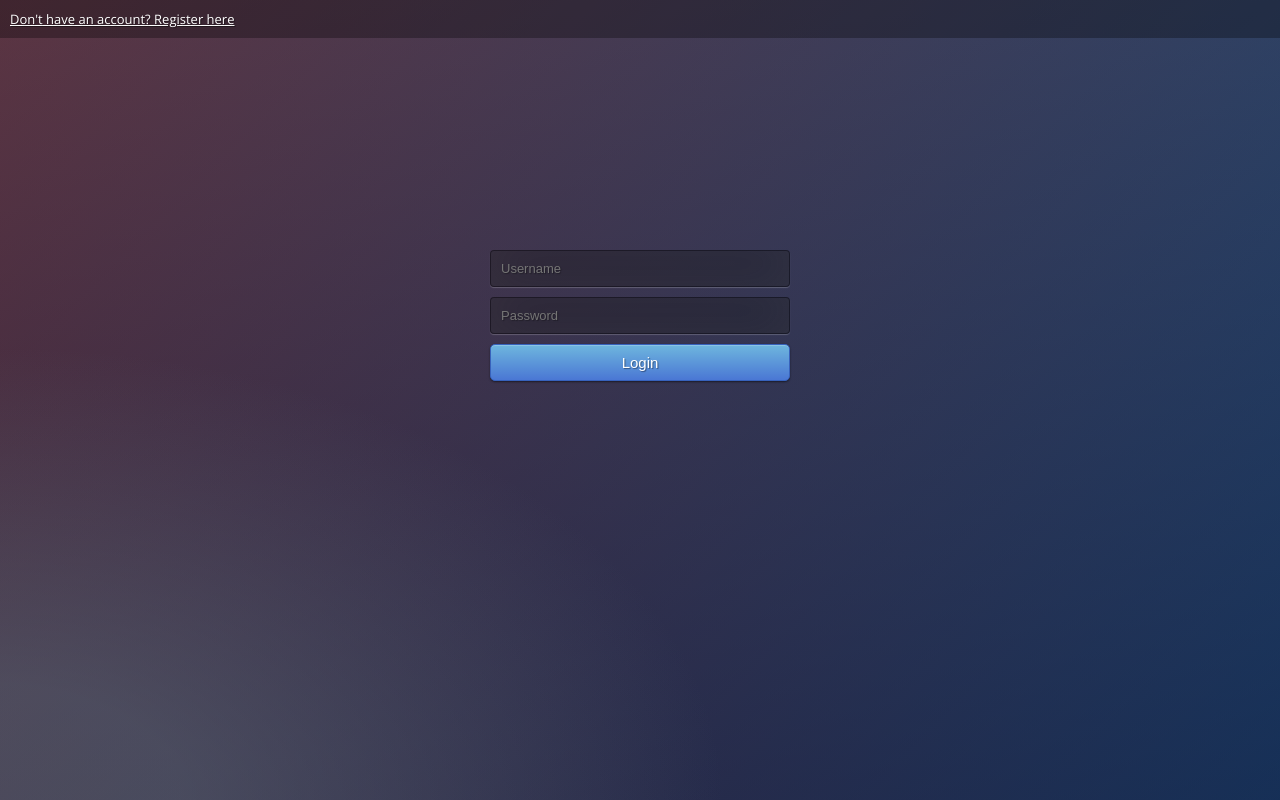
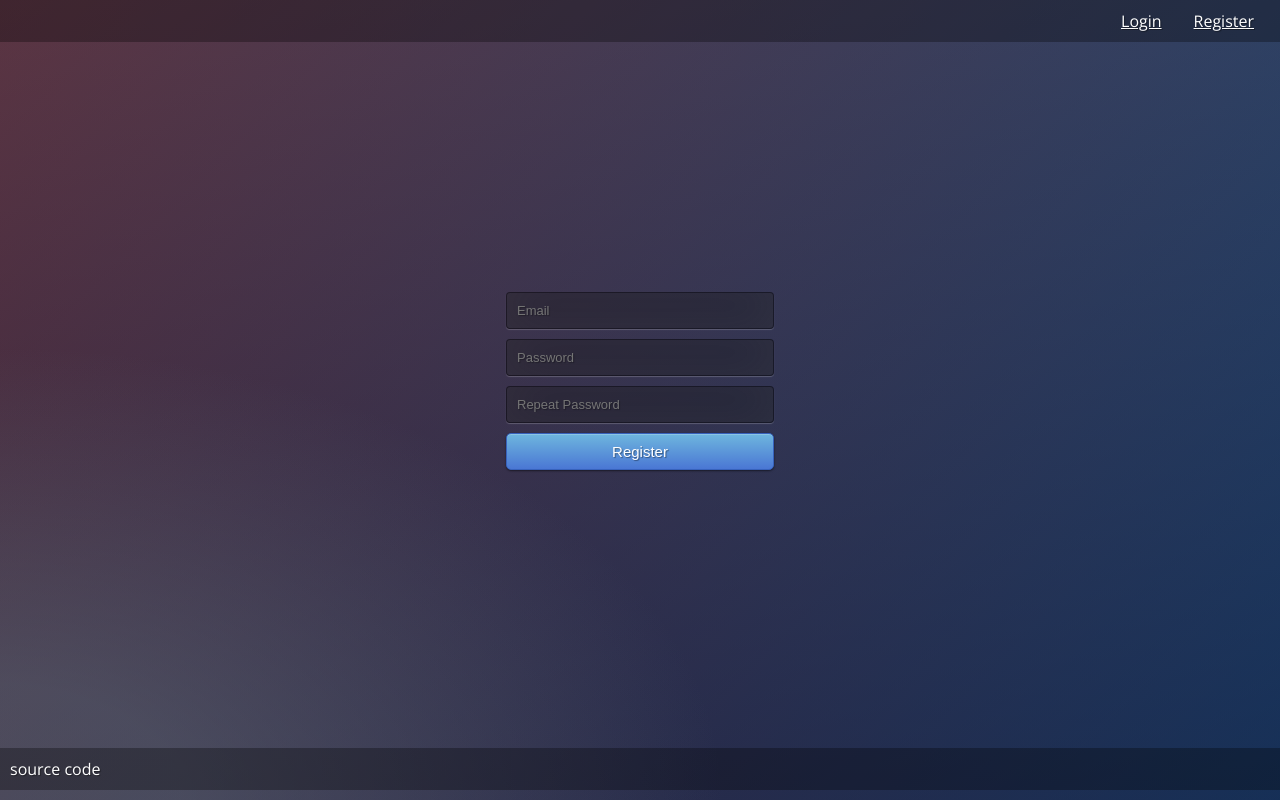
Before and after one commit to capytasks/capytasks-ui, a React (Create React App) app: page /register in a window 1280 px wide. Built offline with nearby package versions, Linux system fonts and the light colour scheme.

Commit message:
feat:add routes

```diff
--- a/package.json
+++ b/package.json
@@ -8,6 +8,7 @@
     "@testing-library/user-event": "^13.5.0",
     "react": "^18.2.0",
     "react-dom": "^18.2.0",
+    "react-router-dom": "^6.22.3",
     "react-scripts": "5.0.1",
     "web-vitals": "^2.1.4"
   },
--- a/src/App.css
+++ b/src/App.css
@@ -26,13 +26,18 @@ body {
 	background: -webkit-radial-gradient(0% 100%, ellipse cover, rgba(104,128,138,.4) 10%,rgba(138,114,76,0) 40%), linear-gradient(to bottom,  rgba(57,173,219,.25) 0%,rgba(42,60,87,.4) 100%), linear-gradient(135deg,  #670d10 0%,#092756 100%);
 	filter: progid:DXImageTransform.Microsoft.gradient( startColorstr='#3E1D6D', endColorstr='#092756',GradientType=1 );
 }
+
+.app {
+	position: relative;
+	display: flex;
+	flex-direction: column;
+	min-height: 100vh;
+}
 .login {
-	position: absolute;
-	top: 50%;
-	left: 50%;
-	margin: -150px 0 0 -150px;
 	width:300px;
 	height:300px;
+	margin: auto;
+	padding: 16px;
 }
 .login h1 { color: #fff; text-shadow: 0 0 10px rgba(0,0,0,0.3); letter-spacing:1px; text-align:center; }
 
@@ -57,20 +62,49 @@ input {
 }
 input:focus { box-shadow: inset 0 -5px 45px rgba(100,100,100,0.4), 0 1px 1px rgba(255,255,255,0.2); }
 
-.main-page .change-login-form {
+.header {
 -webkit-font-smoothing: antialiased;
 font-family: 'Open Sans', sans-serif;
 box-sizing: border-box;
-text-decoration: underline;
 text-shadow: 1px 1px 1px rgba(0,0,0,0.4);
 margin-bottom: 10px;
 background: rgba(0,0,0,0.3);
 border: none;
 outline: none;
 padding: 10px;
-font-size: 13px;
 color: #fff;
 cursor: pointer;
 width: 100%;
-display: block;
+display: flex;
+justify-content: end;
 }
+
+.header .header-links {
+font-size: 16px;
+color: #fff;
+cursor: pointer;
+margin: 16px;
+}
+
+.sticky-footer {
+	position: fixed;
+	bottom: 0;
+	width: 100%;
+    -webkit-font-smoothing: antialiased;
+    font-family: 'Open Sans', sans-serif;
+    box-sizing: border-box;
+    text-shadow: 1px 1px 1px rgba(0,0,0,0.4);
+    margin-bottom: 10px;
+    background: rgba(0,0,0,0.3);
+    border: none;
+    outline: none;
+    padding: 10px;
+    color: #fff;
+    cursor: pointer;
+  }
+
+  .sticky-footer a {
+	text-decoration: none;
+	color: #fff;
+    cursor: pointer;
+  }
--- a/src/App.tsx
+++ b/src/App.tsx
@@ -1,41 +1,22 @@
 import React from 'react';
-import Login from './components/Login';
-import Registration from './components/Registration';
-import './App.css';
-
-
+import { BrowserRouter as Router, Routes, Route } from 'react-router-dom';
+import Header from './components/Header';
+import Footer from './components/Footer';
+import Login from './pages/Login';
+import Registration from './pages/Registration';
 
 const App: React.FC = () => {
-  const [showLoginForm, setShowLoginForm] = React.useState(true);
-
-  const handleFormChange = () => {
-    setShowLoginForm((prevShowLoginForm) => !prevShowLoginForm);
-  };
-
-  const handleLogin = (username: string, password: string) => {
-    // Handle login logic here
-  };
-
-  const handleRegistration = (email: string, password: string) => {
-    // Handle registration logic here
-  };
-
   return (
-    <div className='main-page'>
-      {showLoginForm ? (
-        <Login onLogin={handleLogin} />
-      ) : (
-        <Registration onRegister={handleRegistration} />
-      )}
-
-      <a className="change-login-form" onClick={handleFormChange}>
-        {showLoginForm ? (
-         "Don't have an account? Register here"
-        ) : (
-          "Back to the login page"
-        )}
-      </a>
-    </div>
+    <Router>
+      <div className='app'>
+        <Header />
+        <Routes>
+          <Route path="/" element={<Login />} />
+          <Route path="/register" element={<Registration />} />
+        </Routes>
+        <Footer />
+      </div>
+    </Router>
   );
 };
 
--- /dev/null
+++ b/src/components/Footer.tsx
@@ -0,0 +1,12 @@
+// components/Footer.tsx
+import React from 'react';
+
+const Footer: React.FC = () => {
+  return (
+    <footer className='sticky-footer'>
+      <a href='https://github.com/litvinovajann/task-maps'> source code</a>
+    </footer>
+  );
+};
+
+export default Footer;
--- /dev/null
+++ b/src/components/Header.tsx
@@ -0,0 +1,18 @@
+// components/Header.tsx
+import React from 'react';
+import { Link } from 'react-router-dom';
+
+const Header: React.FC = () => {
+  return (
+    <header>
+      <nav>
+        <div className='header'>
+          <div><Link to="/" className='header-links'>Login</Link></div>
+          <div><Link to="/register" className='header-links'>Register</Link></div>
+        </div>
+      </nav>
+    </header>
+  );
+};
+
+export default Header;
--- a/src/components/Login.tsx
+++ b/src/pages/Login.tsx
@@ -1,10 +1,8 @@
+// pages/Login.tsx
 import React, { useState } from 'react';
+import '../App.css';
 
-interface LoginProps {
-  onLogin: (username: string, password: string) => void;
-}
-
-const Login: React.FC<LoginProps> = ({ onLogin }) => {
+const Login: React.FC = () => {
   const [username, setUsername] = useState('');
   const [password, setPassword] = useState('');
 
@@ -18,33 +16,7 @@ const Login: React.FC<LoginProps> = ({ onLogin }) => {
 
   const handleSubmit = async (event: React.FormEvent) => {
     event.preventDefault();
-
-    try {
-      const response = await fetch('/api/login', {
-        method: 'POST',
-        headers: {
-          'Content-Type': 'application/json',
-        },
-        body: JSON.stringify({ username, password }),
-      });
-
-      if (!response.ok) {
-        throw new Error('Login failed');
-      }
-
-      // Assuming the server returns some data upon successful login
-      const data = await response.json();
-
-      // You can handle the successful login response here
-      console.log('Login successful:', data);
-
-      // Optionally, clear username and password fields after login
-      setUsername('');
-      setPassword('');
-    } catch (error) {
-      console.error('Error logging in:', error);
-      // Handle login error, e.g., display an error message to the user
-    }
+    // Handle login logic here
   };
 
   return (
--- a/src/components/Registration.tsx
+++ b/src/pages/Registration.tsx
@@ -1,10 +1,8 @@
-import React, { useState, ChangeEvent, FormEvent } from 'react';
+// pages/Registration.tsx
+import React, { useState } from 'react';
+import '../App.css';
 
-interface RegistrationProps {
-  onRegister: (email: string, password: string) => void;
-}
-
-const Registration: React.FC<RegistrationProps> = ({ onRegister }) => {
+const Registration: React.FC = () => {
   const [email, setEmail] = useState('');
   const [password, setPassword] = useState('');
   const [repeatPassword, setRepeatPassword] = useState('');
@@ -23,40 +21,7 @@ const Registration: React.FC<RegistrationProps> = ({ onRegister }) => {
 
   const handleSubmit = async (event: React.FormEvent) => {
     event.preventDefault();
-
-    if (password !== repeatPassword) {
-      console.error('Passwords do not match');
-      // Handle password mismatch error, e.g., display an error message to the user
-      return;
-    }
-
-    try {
-      const response = await fetch('/api/register', {
-        method: 'POST',
-        headers: {
-          'Content-Type': 'application/json',
-        },
-        body: JSON.stringify({ email, password }),
-      });
-
-      if (!response.ok) {
-        throw new Error('Registration failed');
-      }
-
-      // Assuming the server returns some data upon successful registration
-      const data = await response.json();
-
-      // You can handle the successful registration response here
-      console.log('Registration successful:', data);
-
-      // Optionally, clear email, password, and repeat password fields after registration
-      setEmail('');
-      setPassword('');
-      setRepeatPassword('');
-    } catch (error) {
-      console.error('Error registering:', error);
-      // Handle registration error, e.g., display an error message to the user
-    }
+    // Handle registration logic here
   };
 
   return (
```
Also changed, not shown: 1 other file (tests, documents, lock files or other folders).
